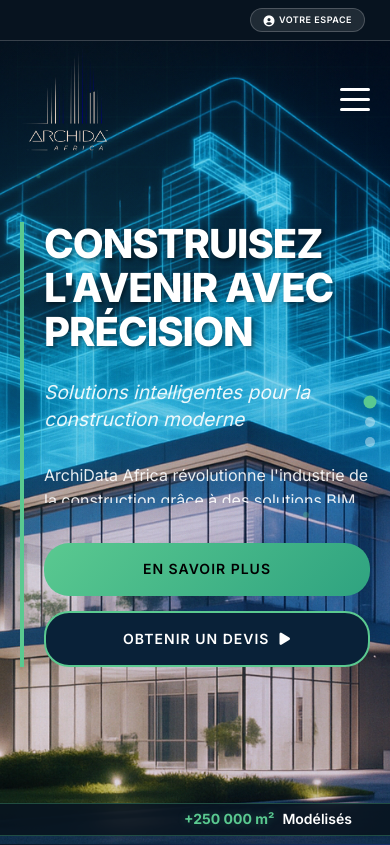
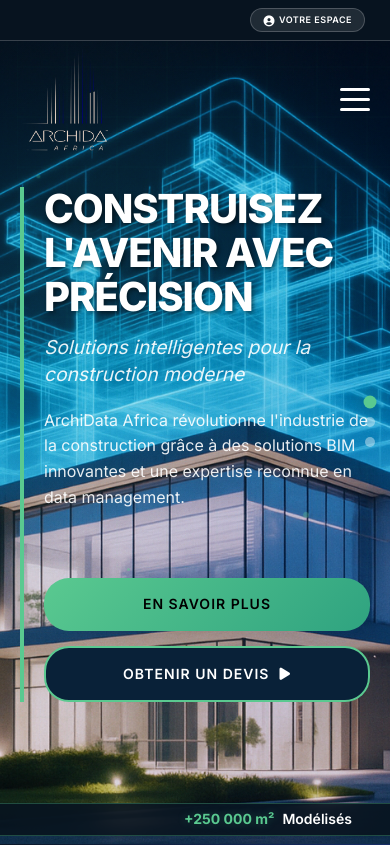
Before and after one commit to Webcinq/archidata-group, a Laravel app: page / in a window 390 px wide; the page is wider, and only the part inside the window is pictured. Shown: the top 845 px of that part. Run offline with Laravel 12, Linux system fonts and the light colour scheme; parts of the project's set-up code (start-up, migrations or seed data) failed here and were passed over; some libraries are stand-ins or nearby versions.

Commit message:
finish the changes

```diff
--- a/public/css/style.css
+++ b/public/css/style.css
@@ -1897,6 +1897,15 @@ body {
     min-height: 281px;
     overflow: hidden;
 }
+@media (max-width: 650px) {
+    .hero-content-slider {
+            min-height: 351px;
+
+    }
+
+
+}
+
 
 /* SLIDES - CONFIGURATION CORRECTE */
 .hero-content-item {
@@ -1931,7 +1940,7 @@ body {
     font-size: clamp(2.5rem, 6vw, 3rem) !important;
     font-weight: 800 !important;
     line-height: 1.1 !important;
-    margin-bottom: 25px !important;
+    margin-bottom: 15px !important;
     color: var(--text-white) !important;
     text-shadow: 2px 2px 4px rgba(0, 0, 0, 0.5) !important;
     letter-spacing: -1px !important;
@@ -1941,7 +1950,7 @@ body {
     font-size: clamp(1.2rem, 2.5vw, 1.5rem) !important;
     font-weight: 400 !important;
     color: var(--text-light) !important;
-    margin-bottom: 30px !important;
+    margin-bottom: 20px !important;
     line-height: 1.4 !important;
     font-style: italic !important;
 }
@@ -2181,7 +2190,7 @@ body {
 }
 
 .main-navbar.scrolled .logo-section img {
-    height: clamp(125px, 5vw, 70px);
+    height: clamp(115px, 5vw, 70px);
 }
 
 /* MENU NAVIGATION PLUS COMPACT */
--- a/resources/views/index.blade.php
+++ b/resources/views/index.blade.php
@@ -30,7 +30,7 @@
                     <h1 class="hero-title">CRÉEZ DES JUMEAUX NUMÉRIQUES INTELLIGENTS</h1>
                     <p class="hero-subtitle">Technologie avancée pour l'optimisation des bâtiments</p>
                     <p class="hero-description">
-                        Transformez vos infrastructures en écosystèmes connectés. Optimisez la gestion, anticipez la maintenance et maximisez les performances énergétiques.
+                        Transformez vos infrastructures en écosystèmes connectés. Optimisez la gestion.
                     </p>
                 </div>
 
```
